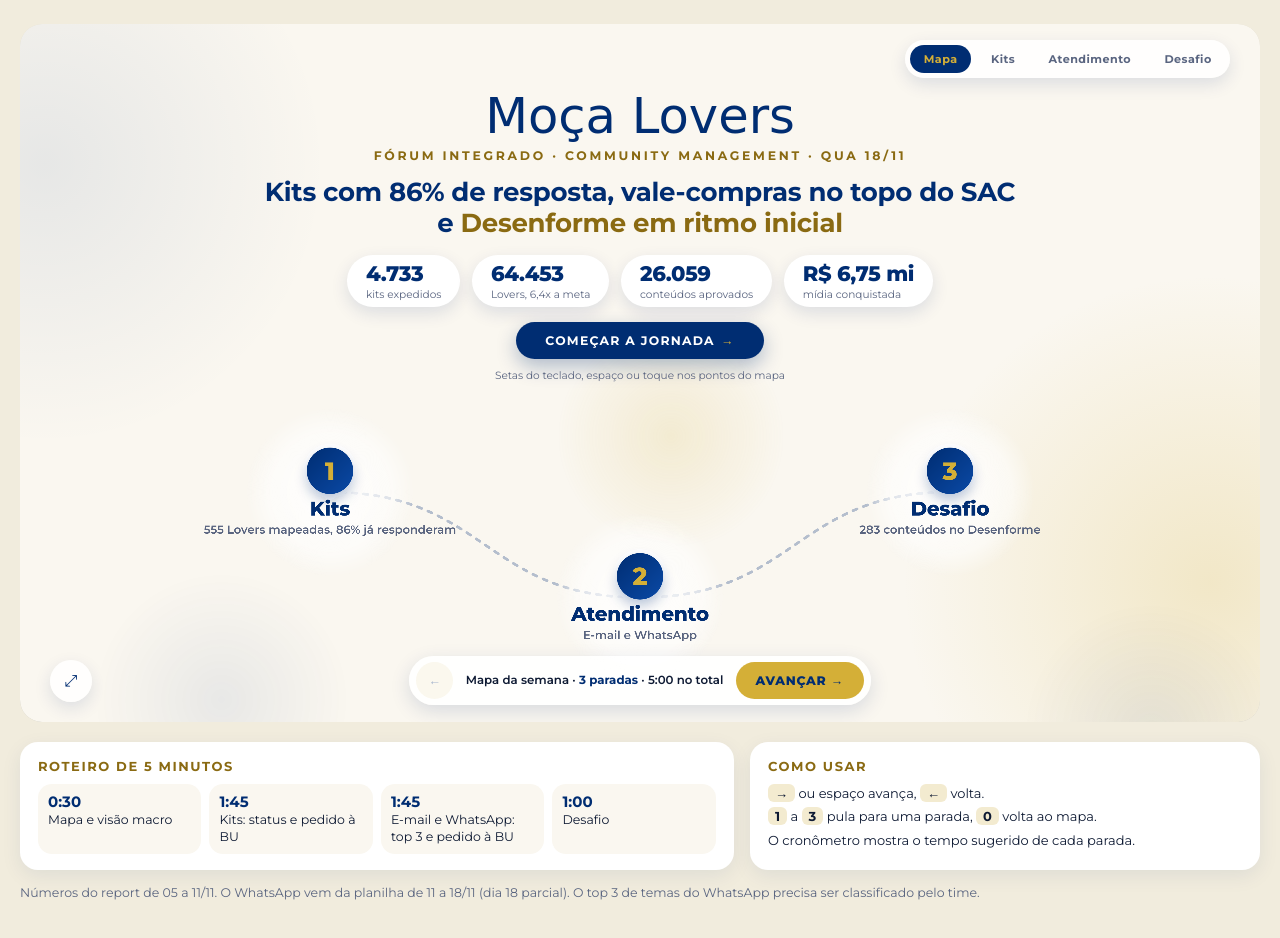
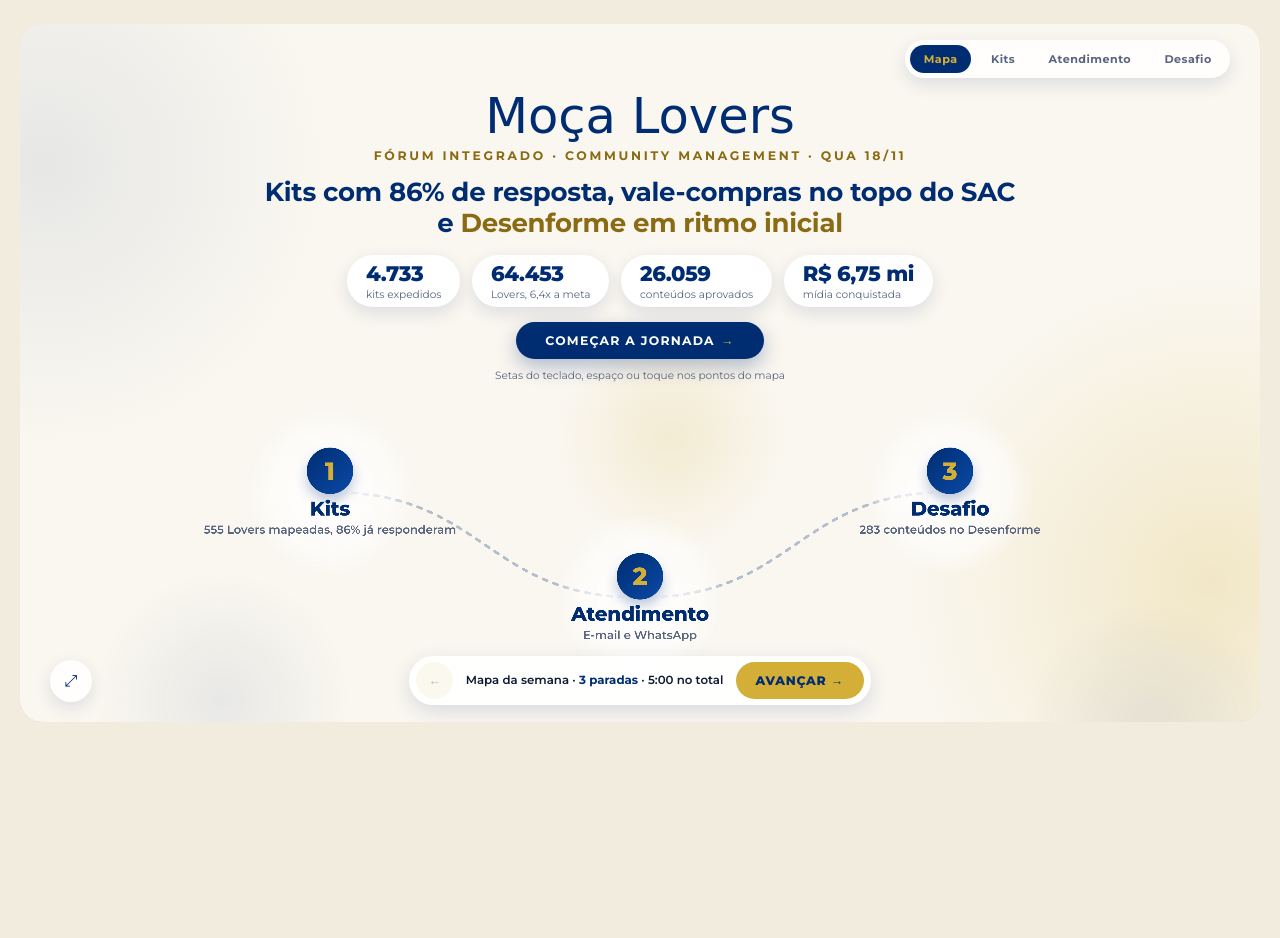
Before and after one commit to mocalovers/cm, a plain HTML site: page index.html in a window 1280 px wide. After the commit the page ends 800 px from the top, so only its background shows below. Drawn offline with Linux system fonts and the light colour scheme; a web font is replaced by a local one.

Commit message:
Fix HTML content and update tracking text

```diff
--- a/index.html
+++ b/index.html
@@ -225,7 +225,7 @@ kbd{font:inherit;font-weight:700;background:var(--soft);border-radius:6px;paddin
             </div>
           </div>
           <div class="pills rv" style="--d:3">
-            <div class="pl"><b>161</b>com rastreio (29%)</div>
+            <div class="pl"><b>161</b>enviados (29%)</div>
             <div class="pl"><b>63</b>sem resposta (14%)</div>
             <div class="pl"><b>40</b>avarias já entregues</div>
           </div>
@@ -332,26 +332,6 @@ kbd{font:inherit;font-weight:700;background:var(--soft);border-radius:6px;paddin
 </div>
 </div>
 
-<div class="cols">
-  <div class="box">
-    <h3>Roteiro de 5 minutos</h3>
-    <div class="tempo" style="grid-template-columns:repeat(4,1fr)">
-      <div><b>0:30</b>Mapa e visão macro</div>
-      <div><b>1:45</b>Kits: status e pedido à BU</div>
-      <div><b>1:45</b>E-mail e WhatsApp: top 3 e pedido à BU</div>
-      <div><b>1:00</b>Desafio</div>
-    </div>
-  </div>
-  <div class="box">
-    <h3>Como usar</h3>
-    <ul>
-      <li><kbd>→</kbd> ou espaço avança, <kbd>←</kbd> volta.</li>
-      <li><kbd>1</kbd> a <kbd>3</kbd> pula para uma parada, <kbd>0</kbd> volta ao mapa.</li>
-      <li>O cronômetro mostra o tempo sugerido de cada parada.</li>
-    </ul>
-  </div>
-</div>
-<p class="nota">Números do report de 05 a 11/11. O WhatsApp vem da planilha de 11 a 18/11 (dia 18 parcial). O top 3 de temas do WhatsApp precisa ser classificado pelo time.</p>
 </div>
 
 <script>
```
